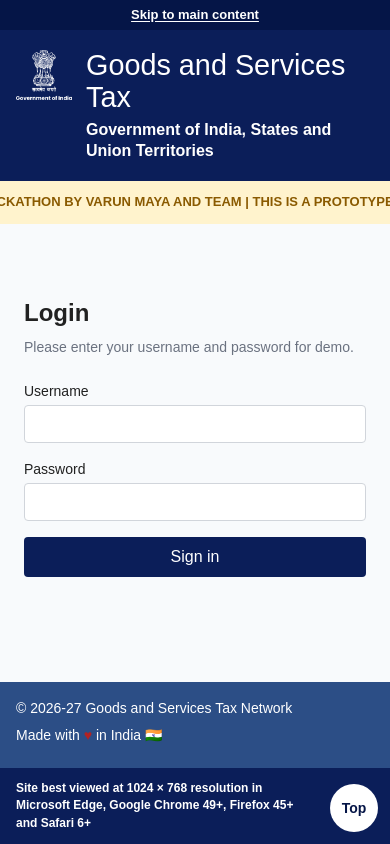
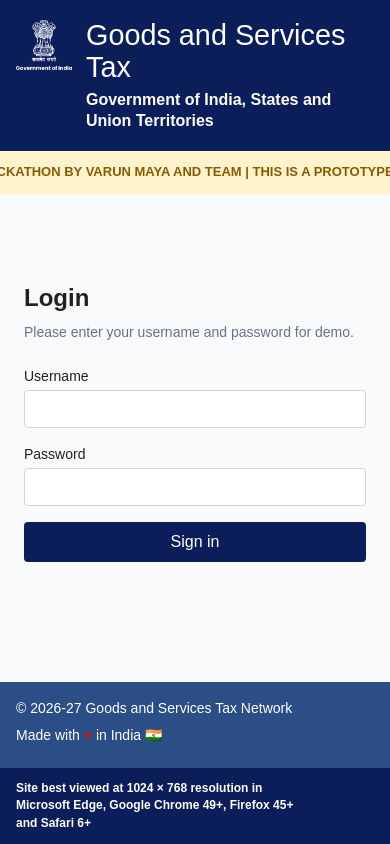
Before and after one commit to Roshni8/gst-portal-revampv1-, a Next.js app: page /login in a window 390 px wide. Built offline with nearby package versions, Linux system fonts and the light colour scheme; no server answers.

Commit message:
Remove header utility and footer top control

```diff
--- a/src/app/globals.css
+++ b/src/app/globals.css
@@ -82,20 +82,6 @@ body {
   color: var(--gst-white);
 }
 
-.gst-utility-bar {
-  display: flex;
-  justify-content: flex-end;
-  min-height: 30px;
-  padding: 5px clamp(1rem, 8vw, 12rem);
-  background: var(--gst-navy-950);
-}
-
-.gst-skip-link {
-  color: var(--gst-white);
-  font-size: 0.8125rem;
-  font-weight: 600;
-}
-
 .gst-header-content {
   display: flex;
   align-items: center;
@@ -166,21 +152,6 @@ body {
   color: var(--gst-color-error);
 }
 
-.gst-back-to-top {
-  position: absolute;
-  right: 1rem;
-  bottom: 0.65rem;
-  display: grid;
-  width: 3.5rem;
-  height: 3.5rem;
-  place-items: center;
-  border-radius: 999px;
-  background: var(--gst-white);
-  color: var(--gst-navy-950);
-  font-weight: 700;
-  text-decoration: none;
-}
-
 .gst-prototype-banner {
   overflow: hidden;
   background: var(--gst-color-warning-surface);
@@ -238,11 +209,6 @@ textarea {
 }
 
 @media (max-width: 40rem) {
-  .gst-utility-bar {
-    justify-content: center;
-    padding-inline: 1rem;
-  }
-
   .gst-header-content {
     align-items: flex-start;
     gap: 0.875rem;
@@ -265,13 +231,6 @@ textarea {
     line-height: 1.45;
   }
 
-  .gst-back-to-top {
-    right: 0.75rem;
-    bottom: 0.75rem;
-    width: 3rem;
-    height: 3rem;
-  }
-
   .gst-prototype-banner-message {
     padding-left: 1rem;
   }
--- a/src/app/layout.tsx
+++ b/src/app/layout.tsx
@@ -12,9 +12,6 @@ export default function RootLayout({ children }: LayoutProps<"/">) {
     <html lang="en" className="h-full antialiased">
       <body className="min-h-full flex flex-col">
         <header className="gst-site-header">
-          <div className="gst-utility-bar">
-            <a className="gst-skip-link" href="#main-content">Skip to main content</a>
-          </div>
           <div className="gst-header-content">
             <Image
               className="gst-emblem"
@@ -37,7 +34,6 @@ export default function RootLayout({ children }: LayoutProps<"/">) {
             <span>Made with <span className="gst-footer-heart" aria-label="love">♥</span> in India <span aria-label="India flag">🇮🇳</span></span>
           </div>
           <p className="gst-footer-notice">Site best viewed at 1024 × 768 resolution in Microsoft Edge, Google Chrome 49+, Firefox 45+ and Safari 6+</p>
-          <a className="gst-back-to-top" href="#main-content">Top</a>
         </footer>
       </body>
     </html>
```
